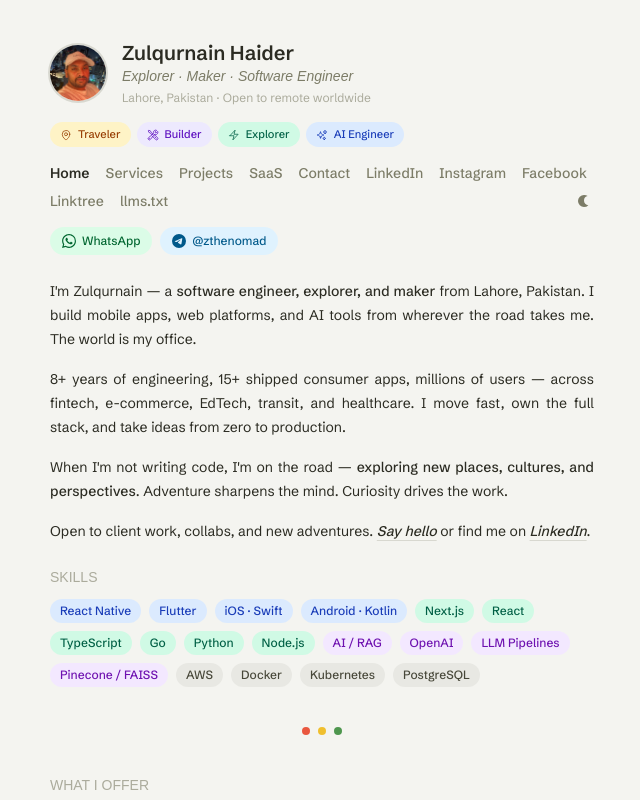
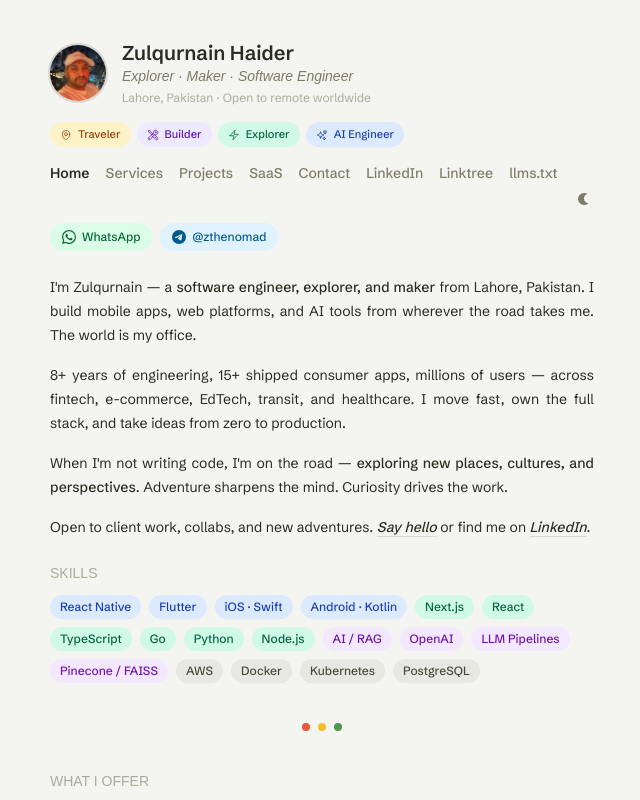
Before and after one commit to Zulqurnain/zulqurnainj.com, a Next.js app: page / in a window 1280 px wide. Shown: the top 800 px of the page, without its empty margins (318-958 px from the left). Built offline with nearby package versions, Linux system fonts and the light colour scheme; a web font is replaced by a local one.

Commit message:
fix: remove Instagram/Facebook from nav bar, keep in footer only

```diff
--- a/src/components/Header.tsx
+++ b/src/components/Header.tsx
@@ -16,8 +16,6 @@
   { label: "SaaS", href: "/saas" },
   { label: "Contact", href: "mailto:me@zulqurnainj.com" },
   { label: "LinkedIn", href: "https://linkedin.com/in/zulqurnainj", external: true },
-  { label: "Instagram", href: "https://instagram.com/zjnomad", external: true },
-  { label: "Facebook", href: "https://fb.com/zjnomad", external: true },
   { label: "Linktree", href: "https://linktr.ee/zulqurnainjj", external: true },
   { label: "llms.txt", href: "/llms.txt", external: true },
 ];
```
